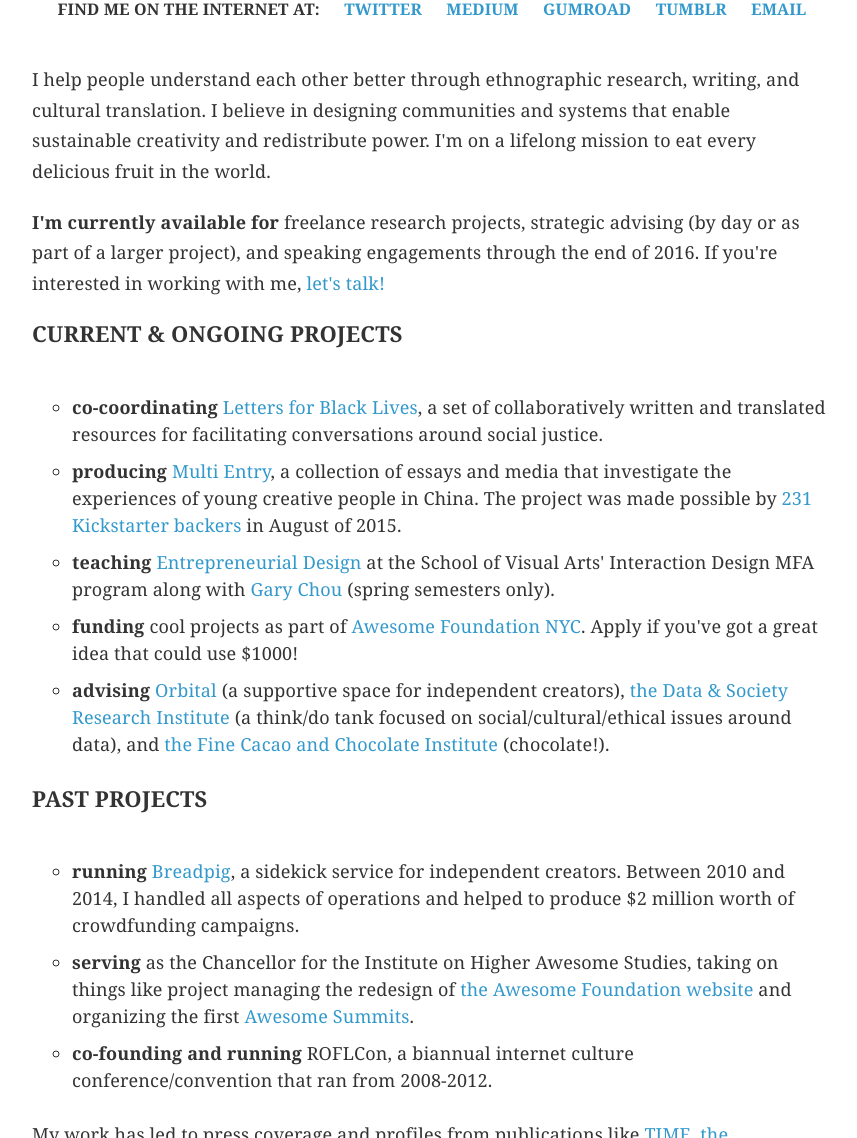
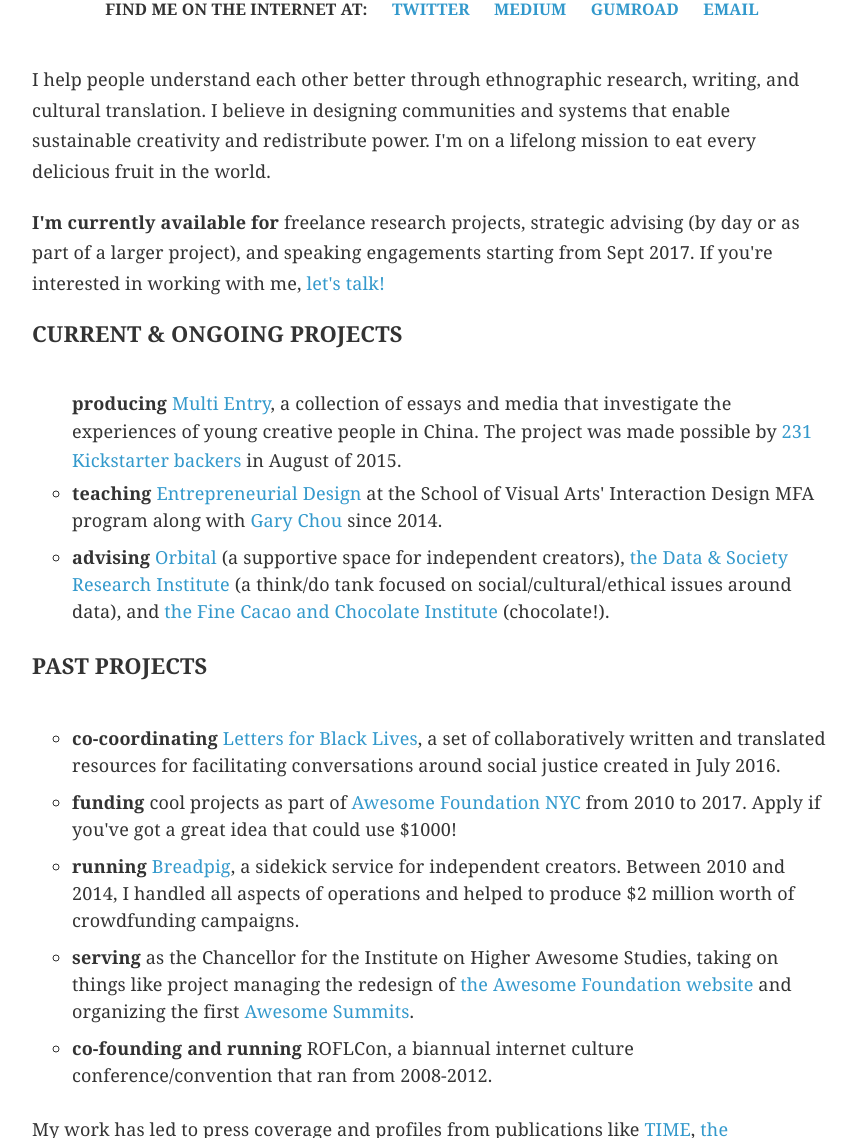
Before and after one commit to zamiang/christina-xu, a Jekyll site: the page built from index.html, in a window 1280 px wide and 1400 px high, scrolled down 304 px. Shown: the part 262-1400 px from the top of the window, without its empty margins (208-1065 px from the left). Built offline with Jekyll 4.4.1, drawn with Linux system fonts in a browser that asks for light colours; nearby versions of some CDN libraries; Markdown is read by kramdown in place of the engine named in the settings.

Commit message:
Update index.html

```diff
--- a/index.html
+++ b/index.html
@@ -14,7 +14,6 @@ layout: default
     <a href="http://www.twitter.com/xuhulk">Twitter</a>
     <a href="https://medium.com/@xuhulk">Medium</a>
     <a href="https://gumroad.com/multientry">Gumroad</a>
-    <a href="http://xuhulk.tumblr.com">Tumblr</a>
     <a href="mailto:hey@christinaxu.org">Email</a>
 </header>
 
@@ -22,17 +21,17 @@ layout: default
 <section id="about">
     <div class="section-content">
         <p>I help people understand each other better through ethnographic research, writing, and cultural translation. I believe in designing communities and systems that enable sustainable creativity and redistribute power. I'm on a lifelong mission to eat every delicious fruit in the world.</p>
-        <p><b>I'm currently available for</b> freelance research projects, strategic advising (by day or as part of a larger project), and speaking engagements through the end of 2016. If you're interested in working with me, <a href="mailto:hey@christinaxu.org">let's talk!</a></p>
+        <p><b>I'm currently available for</b> freelance research projects, strategic advising (by day or as part of a larger project), and speaking engagements starting from Sept 2017. If you're interested in working with me, <a href="mailto:hey@christinaxu.org">let's talk!</a></p>
         <div class="item-heading large-heading">Current & Ongoing Projects</div>
-        <ul>
-            <li><b>co-coordinating</b> <a href="http://lettersforblacklives.com">Letters for Black Lives</a>, a set of collaboratively written and translated resources for facilitating conversations around social justice.</li>
+        <ul
             <li><b>producing</b> <a href="http://www.multientry.com">Multi Entry</a>, a collection of essays and media that investigate the experiences of young creative people in China. The project was made possible by <a href="https://www.kickstarter.com/projects/christinaxu/multi-entry-telling-the-stories-of-young-creative/">231 Kickstarter backers</a> in August of 2015.</li>
-            <li><b>teaching</b> <a href="http://entrepreneurdesigners.tumblr.com">Entrepreneurial Design</a> at the School of Visual Arts' Interaction Design MFA program along with <a href="http://www.garychou.com">Gary Chou</a> (spring semesters only).</li>
-            <li><b>funding</b> cool projects as part of <a href="http://www.awesomefoundation.org/en/chapters/nyc">Awesome Foundation NYC</a>. Apply if you've got a great idea that could use $1000!</li>
+            <li><b>teaching</b> <a href="http://entrepreneurdesigners.tumblr.com">Entrepreneurial Design</a> at the School of Visual Arts' Interaction Design MFA program along with <a href="http://www.garychou.com">Gary Chou</a> since 2014.</li>
             <li><b>advising</b> <a href="http://orbital.nyc">Orbital</a> (a supportive space for independent creators), <a href="http://datasociety.net">the Data & Society Research Institute</a> (a think/do tank focused on social/cultural/ethical issues around data), and <a href="http://chocolateinstitute.org">the Fine Cacao and Chocolate Institute</a> (chocolate!).</li>
         </ul>
         <div class="item-heading large-heading">Past Projects</div>
         <ul>
+            <li><b>co-coordinating</b> <a href="http://lettersforblacklives.com">Letters for Black Lives</a>, a set of collaboratively written and translated resources for facilitating conversations around social justice created in July 2016.</li>
+            <li><b>funding</b> cool projects as part of <a href="http://www.awesomefoundation.org/en/chapters/nyc">Awesome Foundation NYC</a> from 2010 to 2017. Apply if you've got a great idea that could use $1000!</li>
             <li><b>running</b> <a href="http://breadpig.com">Breadpig</a>, a sidekick service for independent creators. Between 2010 and 2014, I handled all aspects of operations and helped to produce $2 million worth of crowdfunding campaigns.</li>
             <li><b>serving</b> as the Chancellor for the Institute on Higher Awesome Studies, taking on things like project managing the redesign of <a href="http://www.awesomefoundation.org">the Awesome Foundation website</a> and organizing the first <a href="https://civic.mit.edu/category/blog-tags/awesome-summit">Awesome Summits</a>.</li>
             <li><b>co-founding and running</b> ROFLCon, a biannual internet culture conference/convention that ran from 2008-2012.</li>
```
